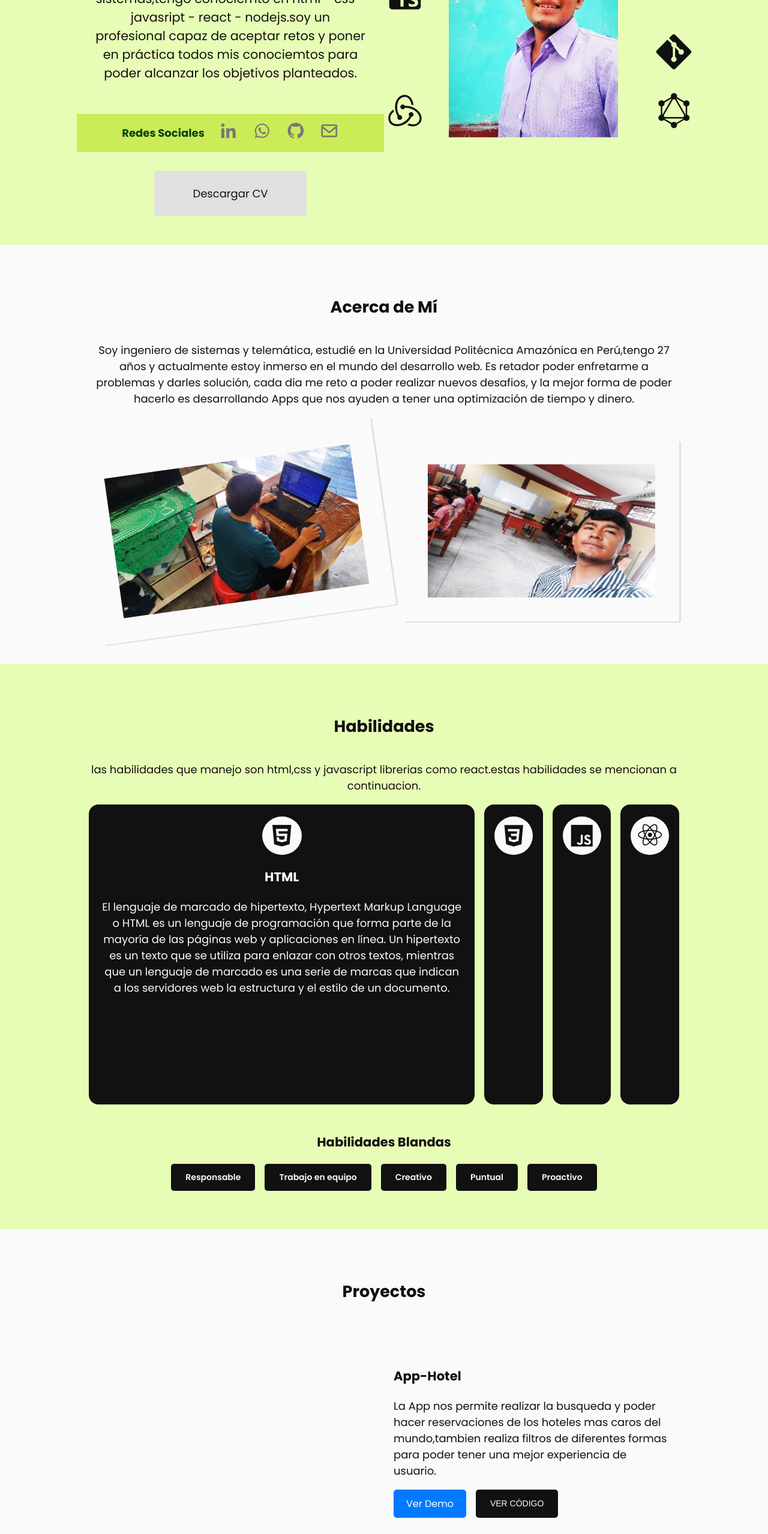
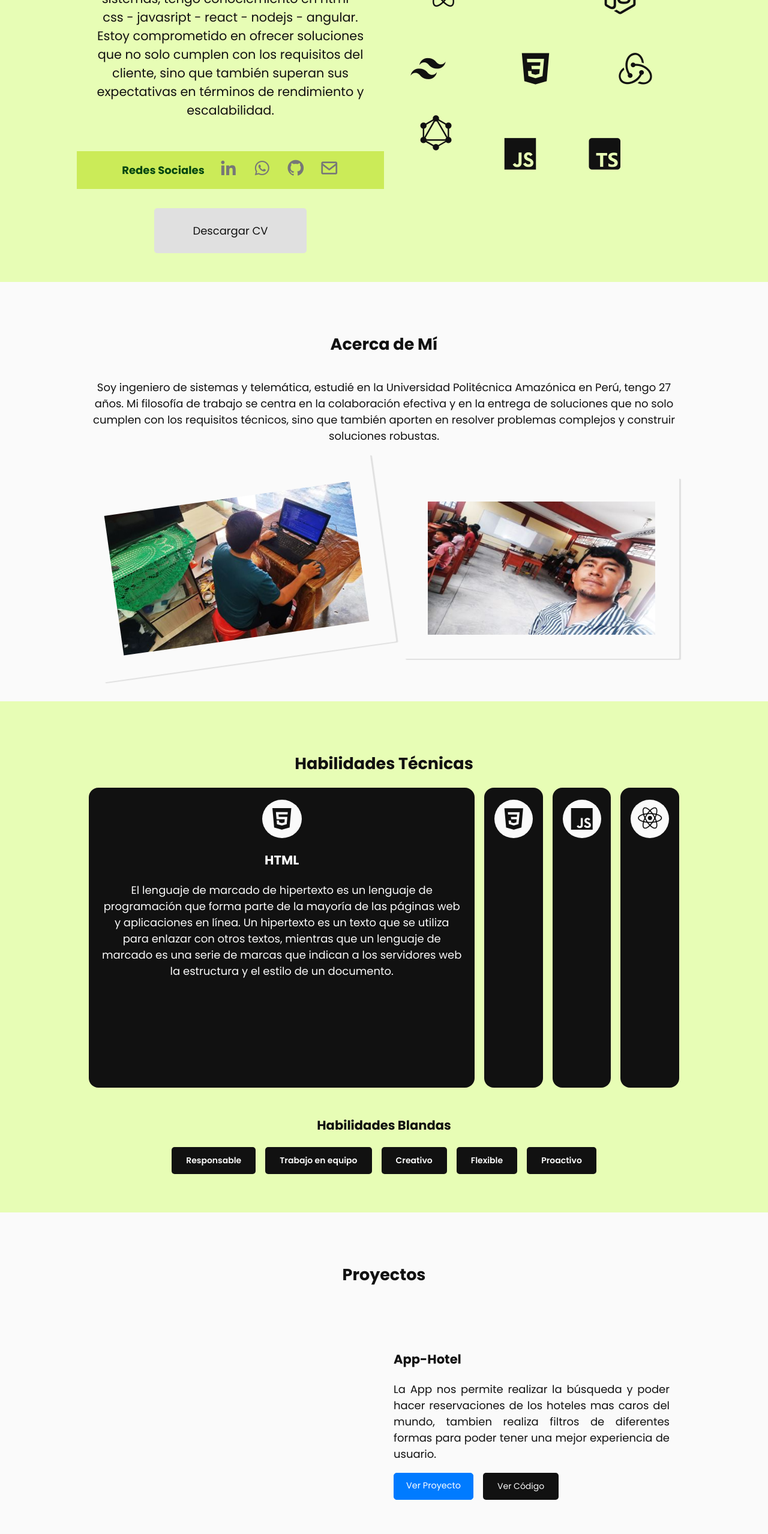
Before and after one commit to wualdir/My-proyect, a plain HTML site: page index.html in a window 1280 px wide. Shown: the part 240-2797 px from the top of the page at 60% size. Drawn offline with nearby package versions, Linux system fonts and the light colour scheme.

Commit message:
changed to portafolio to star and proyects

```diff
--- a/assets/css/style.css
+++ b/assets/css/style.css
@@ -54,6 +54,7 @@ html {
 		font-size: var(--normal-font-size);
 		margin: 0;
 		color: var(--primary-color);
+		text-align: justify;
 	}
 	ul {
 		list-style: none;
@@ -380,30 +381,62 @@ html {
 	}
 
 
+
+	.home__layer--1 {
+		top: 27%;
+		left: 55%;
+	}
+
+	.home__layer--2 {
+		top: 45%;
+		left: 53%;
+	}
+
+	.home__layer--3 {
+		top: 60%;
+		left: 54%;
+	}
+
+	.home__layer--4 {
+		top: 25%;
+		left: 66%;
+	}
+
+	.home__layer--5 {
+		top: 45%;
+		left: 67%;
+	}
+
+	.home__layer--6 {
+		top: 65%;
+		left: 65%;
+	}
+
 	.home__layer--7 {
-		top: 60%;
-		left: 50%;
+		top: 28%;
+		left: 78%;
 	}
 
 	.home__layer--8 {
-		top: 30%;
-		left: 50%;
+		top: 45%;
+		left: 80%;
 	}
 
 	.home__layer--9 {
-		top: 45%;
-		left: 85%;
+		top: 65%;
+		left: 76%;
 	}
 
 	.home__layer--10 {
-		top: 60%;
+		top: 40%;
 		left: 85%;
 	}
 
 	.home__layer--11 {
-		top: 10%;
+		top: 55%;
 		left: 85%;
 	}
+
 
 	.home__container {
 		position: relative;
@@ -631,6 +664,24 @@ html {
 			}
 		}
 	}
+}
+
+.boton-enlace {
+	display: inline-block;
+	padding: 10px 20px;
+	font-size: 0.9rem;
+	color: white;
+	background-color: #007bff;
+	text-align: center;
+	text-decoration: none;
+	border-radius: 5px;
+	border: 1px solid #007bff;
+	transition: background-color 0.3s, border-color 0.3s;
+}
+
+.boton-enlace:hover {
+	background-color: #0056b3;
+	border-color: #0056b3;
 }
 
 @keyframes showing {
--- a/index.html
+++ b/index.html
@@ -28,7 +28,6 @@
 
 		<link rel="icon" href="assets/img/logo.png" type="image/png" />
 		<link rel="stylesheet" href="assets/css/style.css" />
-		<!-- <script type="module" src="assets/lang/language.js"></script> -->
 		<script type="module" src="assets/lang/language.js"></script>
 		<script
 			type="text/javascript"
@@ -105,27 +104,24 @@
 		<main>
 			<section id="home" class="home">
 
-				 <i class="bx bxl-redux home__layer home__layer--7" data-speed="4"></i>
-				<i
-					class="bx bxl-typescript home__layer home__layer--8"
-					data-speed="-2"
-				></i>
-			 <i class="bx bxl-git home__layer home__layer--9" data-speed="6"></i>
-				<i
-					class="bx bxl-graphql home__layer home__layer--10"
-					data-speed="-7"
-				></i>
-				<i
-					class="bx bx-code-alt home__layer home__layer--11"
-					data-speed="-5"
-				></i>
+				<i class="bx bxl-react home__layer home__layer--1" data-speed="8"></i>
+				<i class="bx bxl-tailwind-css home__layer home__layer--2" data-speed="-2"></i>
+				<i class="bx bxl-graphql home__layer home__layer--3" data-speed="-7"></i>
+				<i class="bx bxl-html5 home__layer home__layer--4" data-speed="-5"></i>
+				<i class="bx bxl-css3 home__layer home__layer--5" data-speed="2"></i>
+				<i class="bx bxl-javascript home__layer home__layer--6" data-speed="5" ></i>
+				<i class="bx bxl-nodejs home__layer home__layer--7" data-speed="6"></i>
+				<i class="bx bxl-redux home__layer home__layer--8" data-speed="4"></i>
+				<i class="bx bxl-typescript home__layer home__layer--9" data-speed="-2"></i>
+
 				<div class="home__container grid--container">
+					<!-- imagen -->
 					<div class="home__image">
-						<img
+						<!-- <img
 							src="assets/img/my_profile.JPG"
 							alt="foto de perfil de vicente"
 							title="Vicente"
-						/>
+						/> -->
 					</div>
 
 					<ul class="home__social flex--container">
@@ -157,10 +153,10 @@
 						<h1 class="home__title">Vicente Alberca Rojas</h1>
 
 						<p class="home__description">
-							Soy desarrollador Full Stack e ingeniero de sistemas,tengo conociemto en
-							html - css - javasript - react - nodejs.soy un profesional capaz de aceptar
-							retos y poner en práctica todos mis conociemtos para poder alcanzar los
-							objetivos planteados.
+							Soy desarrollador Full Stack e ingeniero de sistemas, tengo conociemiento en
+							html - css - javasript - react - nodejs - angular. Estoy comprometido en ofrecer
+							soluciones que no solo cumplen con los requisitos del cliente, sino que también
+							superan sus expectativas en términos de rendimiento y escalabilidad.
 						</p>
 					</div>
 
@@ -183,11 +179,9 @@
 				<div class="about__container grid--container">
 					<p class="about__description">
 						Soy ingeniero de sistemas y telemática, estudié en la Universidad
-						Politécnica Amazónica en Perú,tengo 27 años y actualmente estoy inmerso
-						en el mundo del desarrollo web. Es retador poder enfretarme a problemas
-						y darles solución, cada dia me reto a poder realizar nuevos desafios, y la
-						mejor forma de poder hacerlo es desarrollando Apps que nos ayuden a tener
-						una optimización de tiempo y dinero.
+						Politécnica Amazónica en Perú, tengo 27 años. Mi filosofía de trabajo se centra en la colaboración
+						efectiva y en la entrega de soluciones que no solo cumplen con los requisitos técnicos,
+						sino que también aporten en resolver problemas complejos y construir soluciones robustas.
 					</p>
 
 					<div class="about__cards flex--container">
@@ -214,14 +208,12 @@
 				</div>
 			</section>
 			<section id="skills" class="skills section">
-				<h2 class="section__title">Habilidades</h2>
+				<h2 class="section__title">Habilidades Técnicas</h2>
 
 				<div class="skills__container grid--container">
-					<p class="skills__description flex--container">
-						las habilidades que manejo son html,css y javascript
-						librerias como react.estas habilidades se mencionan
-						a continuacion.
-					</p>
+					<!-- <p class="skills__description flex--container">
+
+					</p> -->
 
 					<div class="skills__wrapper flex--container">
 						<div class="skills__cards flex--container">
@@ -234,13 +226,11 @@
 									<h3 class="skills__card-title">HTML</h3>
 
 									<p class="skills__card-description">
-										El lenguaje de marcado de hipertexto, Hypertext Markup Language o HTML
-										 es un lenguaje de programación que forma parte de la mayoría de
-										  las páginas web y aplicaciones en línea.
-										  Un hipertexto es un texto que se utiliza para enlazar con otros
+										El lenguaje de marcado de hipertexto es un lenguaje de programación
+										que forma parte de la mayoría de las páginas web y aplicaciones en línea.
+										Un hipertexto es un texto que se utiliza para enlazar con otros
 										textos, mientras que un lenguaje de marcado es una serie de marcas
-										que indican a los servidores web la estructura y el estilo de un
-										documento.
+										que indican a los servidores web la estructura y el estilo de un documento.
 									</p>
 								</div>
 							</details>
@@ -274,9 +264,7 @@
 										utilizan para hacer páginas web interactivas. Desde actualizar
 										 fuentes de redes sociales a mostrar animaciones y mapas interactivos,
 										  las funciones de JavaScript pueden mejorar la experiencia del
-										   usuario de un sitio web. Como lenguaje de scripting del lado
-										   del servidor, se trata de una de las principales tecnologías
-										   de la World Wide Web.
+										   usuario de un sitio web.
 									</p>
 								</div>
 							</details>
@@ -293,9 +281,7 @@
 										para el desarrollo de aplicaciones móviles y web.
 										 Creada por Facebook, React contiene una colección
 										 de fragmentos de código JavaScript reutilizables
-										 utilizados para crear interfaces de usuario (UI)
-										  llamadas componentes.Es importante señalar que ReactJS
-										   no es un framework de JavaScript.
+										 utilizados para crear interfaces de usuario llamados componentes.
 									</p>
 								</div>
 							</details>
@@ -307,7 +293,7 @@
 							<span class="skills__tag">Responsable</span>
 							<span class="skills__tag">Trabajo en equipo</span>
 							<span class="skills__tag">Creativo</span>
-							<span class="skills__tag">Puntual</span>
+							<span class="skills__tag">Flexible</span>
 							<span class="skills__tag">Proactivo</span>
 
 						</div>
@@ -331,45 +317,15 @@
 							<div class="projects__info">
 								<h3 class="projects__name">App-Hotel</h3>
 								<p class="projects__description">
-									La App nos permite realizar la busqueda y poder hacer reservaciones
-									de los hoteles mas caros del mundo,tambien realiza filtros de diferentes
+									La App nos permite realizar la búsqueda y poder hacer reservaciones
+									de los hoteles mas caros del mundo, tambien realiza filtros de diferentes
 									formas para poder tener una mejor experiencia de usuario.
 								</p>
 
 								<div class="projects__buttons">
-									<!-- <button id="button--proyect1" href="https://hotelappreservation.netlify.app/" class="btn projects__button" type="button" target="_blank">
-										VER DEMO
-									</button> -->
-									<!-- <script>
-										const IrDemo=document.getElementById('button--proyect1')
-										function myfuctiondemo1(){
-											window.location.href='https://hotelappreservation.netlify.app/'
-										}
-										IrDemo.addEventListener('click',myfuctiondemo1)
-									</script> -->
-									<style>
-										.boton-enlace {
-            display: inline-block;
-            padding: 10px 20px;
-            font-size: 16px;
-            color: white;
-            background-color: #007bff;
-            text-align: center;
-            text-decoration: none;
-            border-radius: 5px;
-            border: 1px solid #007bff;
-            transition: background-color 0.3s, border-color 0.3s;
-        }
+									<a class="boton-enlace" href="https://hotelappreservation.netlify.app/" target="_blank">Ver Proyecto</a>
+									<a class="btn projects__button" href="https://github.com/wualdir/AppHotel" target="_blank">Ver Código</a>
 
-        .boton-enlace:hover {
-            background-color: #0056b3;
-            border-color: #0056b3;
-        }
-									</style>
-									<a class="boton-enlace" href="https://hotelappreservation.netlify.app/" target="_blank">Ver Demo</a>
-									<button class="btn projects__button" type="button">
-										VER CÓDIGO
-									</button>
 								</div>
 							</div>
 						</div>
@@ -388,17 +344,14 @@
 							<div class="projects__info">
 								<h3 class="projects__name">Pokemon</h3>
 								<p class="projects__description">
-							      La App nos permite realizar busquedas de los pokemos de cualquier categoria
+							      La App nos permite realizar búsquedas de los pokemos de cualquier categoria
 								  y poder visualizar sus características y habilidades.
 								</p>
 
 								<div class="projects__buttons">
-									<button class="btn projects__button" type="button">
-										VER DEMO
-									</button>
-									<button class="btn projects__button" type="button">
-										VER CÓDIGO
-									</button>
+									<a class="boton-enlace" href="https://pokkeapp.netlify.app/" target="_blank">Ver Proyecto</a>
+									<a class="btn projects__button" href="https://github.com/wualdir/pokeApp" target="_blank">Ver Código</a>
+
 								</div>
 							</div>
 						</div>
@@ -418,16 +371,13 @@
 								<h3 class="projects__name">Ricky y Morty</h3>
 								<p class="projects__description">
 									Nos permite mostrar diferentes personajes y su estado en que se encuentran,
-									(Alive-dead-unknown)ademas realiza los filtros por zona.
+									(Alive-dead-unknown) ademas realiza los filtros por zona.
 								</p>
 
 								<div class="projects__buttons">
-									<button class="btn projects__button" type="button">
-										VER DEMO
-									</button>
-									<button class="btn projects__button" type="button">
-										VER CÓDIGO
-									</button>
+									<a class="boton-enlace" href="https://proyecto-ricky-and-morty.netlify.app/" target="_blank">Ver Proyecto</a>
+									<a class="btn projects__button" href="https://github.com/wualdir/ricky-and-mort" target="_blank">Ver Código</a>
+
 								</div>
 							</div>
 						</div>
@@ -446,17 +396,14 @@
 							<div class="projects__info">
 								<h3 class="projects__name">Galletas de la fortuna</h3>
 								<p class="projects__description">
-									Permite mostrar diferentes frases motivacionales e imagenes, de acuedo
+									Permite mostrar diferentes frases motivacionales e imagenes, de acuerdo
 									como van presionando en el botón.
 								</p>
 
 								<div class="projects__buttons">
-									<button class="btn projects__button" type="button">
-										VER DEMO
-									</button>
-									<button class="btn projects__button" type="button">
-										VER CÓDIGO
-									</button>
+									<a class="boton-enlace" href="https://galletasdesuerte.netlify.app/" target="_blank">Ver Proyecto</a>
+									<a class="btn projects__button" href="https://github.com/wualdir/primer-entregable-react" target="_blank">Ver Código</a>
+
 								</div>
 							</div>
 						</div>
```
